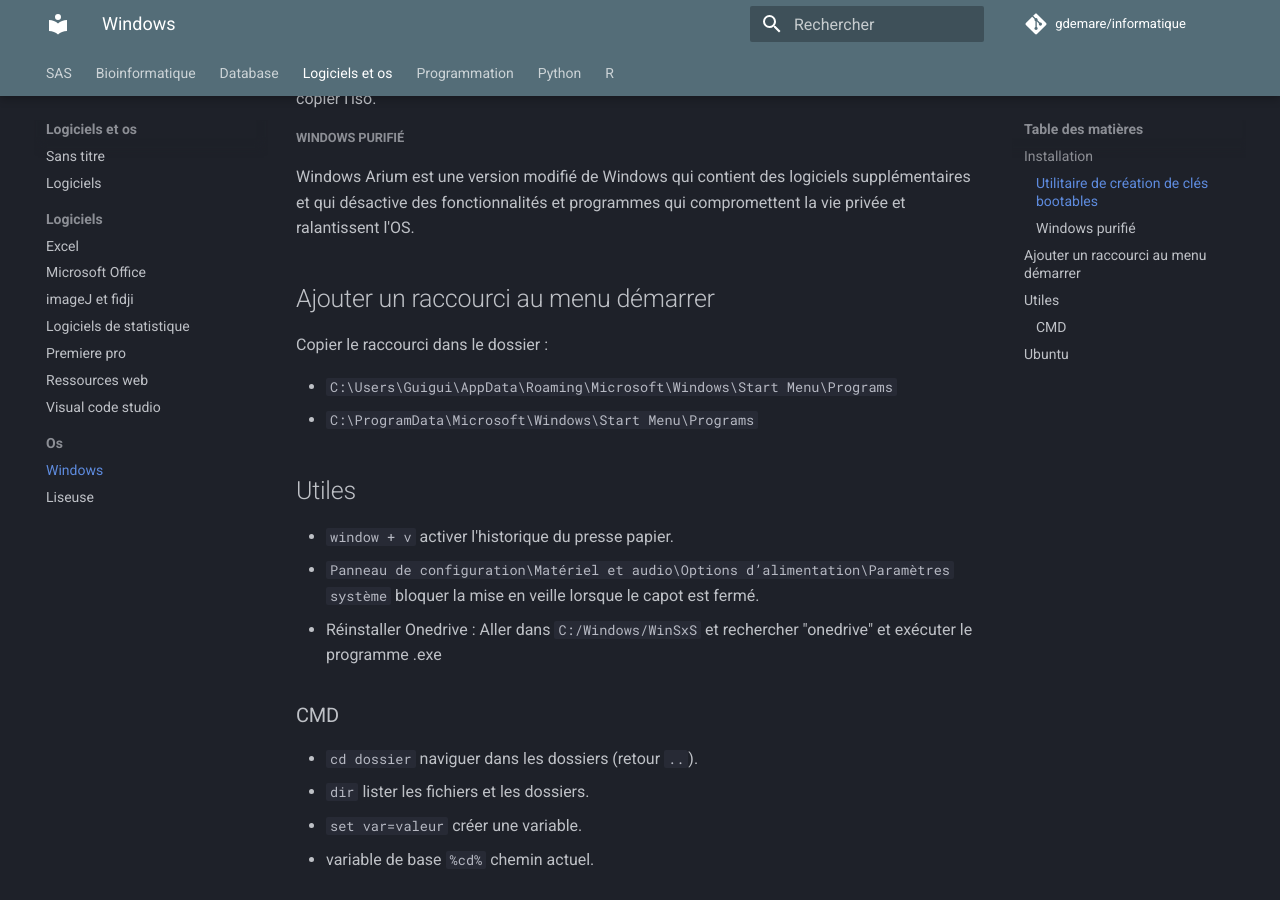
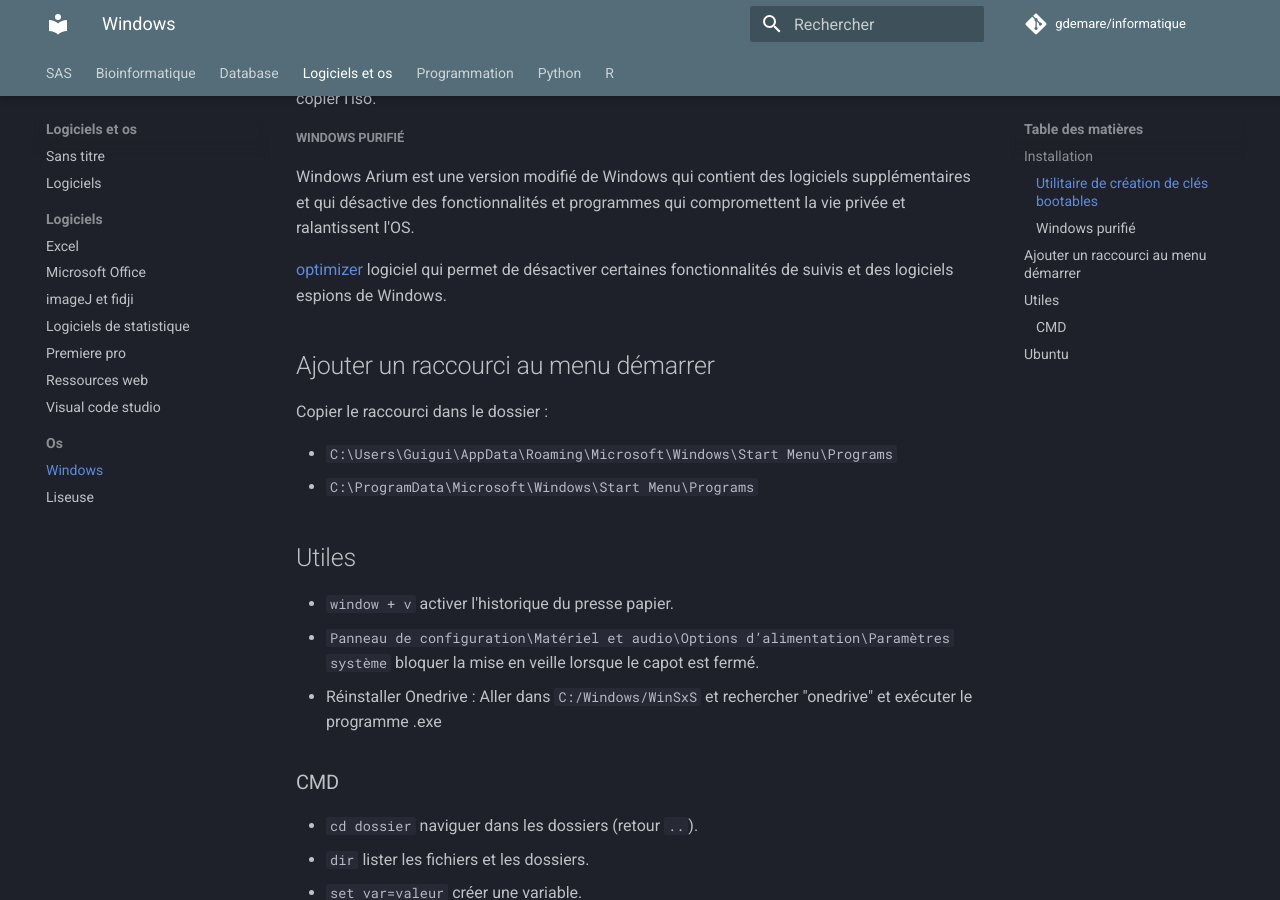
Before and after one commit to gdemare/Informatique, an MkDocs documentation site: the page built from docs/logiciels et os/os/Windows et Ubuntu.md, in a window 1280 px wide and 900 px high, scrolled down 496 px. Built offline with MkDocs 1.6.1 and Material for MkDocs 9.7.7, drawn with Linux system fonts in a browser that asks for light colours; comment, search, counter and statistics services are not loaded.

Commit message:
Update Windows et Ubuntu.md

```diff
--- a/docs/logiciels et os/os/Windows et Ubuntu.md
+++ b/docs/logiciels et os/os/Windows et Ubuntu.md
@@ -15,6 +15,8 @@
 ##### Windows purifié
 
 Windows Arium est une version modifié de Windows qui contient des logiciels supplémentaires et qui désactive des fonctionnalités et programmes qui compromettent la vie privée et ralantissent l'OS.
+
+[optimizer](https://github.com/hellzerg/optimizer) logiciel qui permet de désactiver certaines fonctionnalités de suivis et des logiciels espions de Windows.
 
 ## Ajouter un raccourci au menu démarrer
 
```
